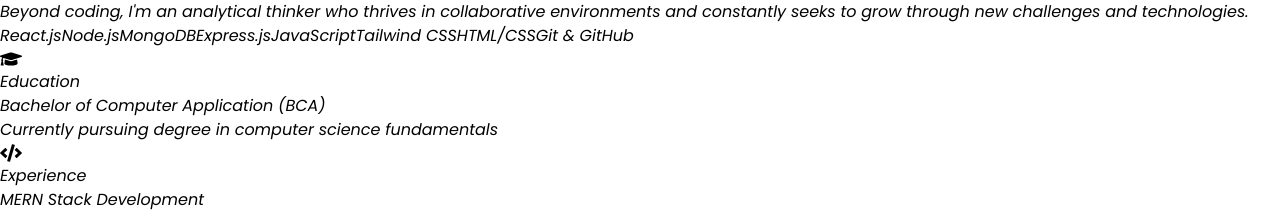
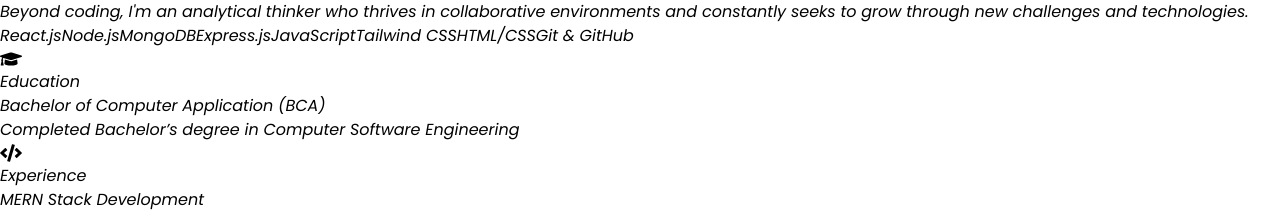
Before and after one commit to sachiinprajapatii1/Portfolio., a React app: page / in a window 1280 px wide. Shown: the part 1348-1560 px from the top of the page. Built offline with nearby package versions, Linux system fonts and the light colour scheme; the HTML template or start-up script is replaced by a standard one.

Commit message:
Update About Me Education Section

```diff
--- a/src/Components/About.jsx
+++ b/src/Components/About.jsx
@@ -7,7 +7,7 @@ const About = () => {
       icon: <FaGraduationCap size={22} className="text-blue-600" />,
       title: "Education",
       desc: "Bachelor of Computer Application (BCA)",
-      sub: "Currently pursuing degree in computer science fundamentals"
+      sub: "Completed Bachelor’s degree in Computer Software Engineering"
     },
     {
       icon: <FaCode size={22} className="text-blue-600" />,
```
